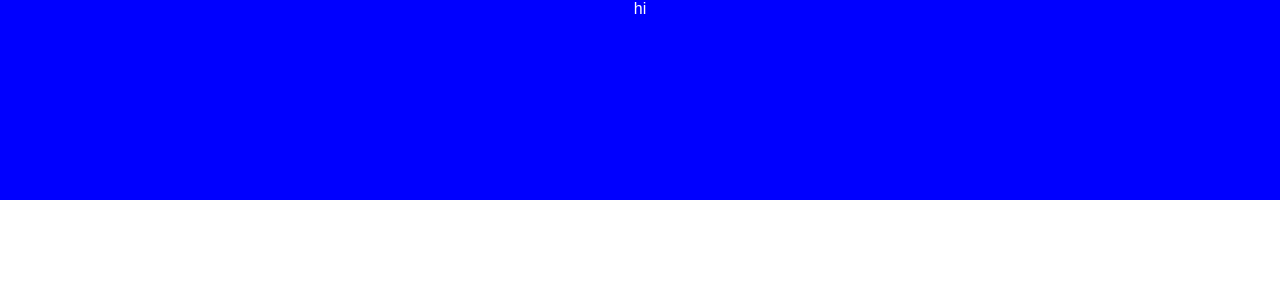
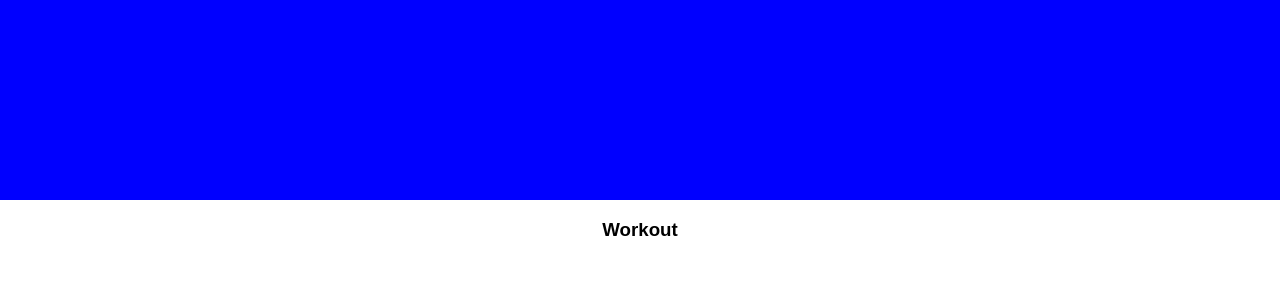
Before and after one commit to davideliason/react_fitness_log, a React (Create React App) app: page / in a window 1280 px wide. Shown: the top 300 px of the page. Built offline with nearby package versions, Linux system fonts and the light colour scheme.

Commit message:
add Workout Component and add to App Component

```diff
--- a/src/App.js
+++ b/src/App.js
@@ -1,6 +1,7 @@
 import React, { Component } from 'react';
 import logo from './logo.svg';
 import './App.css';
+import Workout from './Workout.js';
 
 
 
@@ -8,15 +9,11 @@ class App extends Component {
 
   render(){
 
-     var white = {
-     color: "white"
-    };
-
     return (
          <div className = "App">
             <div className = "App-header">
-              <span style={white}>hi</span>
             </div>
+            <Workout />
          </div>
       );
   }
--- /dev/null
+++ b/src/Workout.js
@@ -0,0 +1,13 @@
+import React, {Component} from 'react';
+
+class Workout extends Component {
+	render(){
+		return (
+			   <div>
+					<h3>Workout</h3>
+				</div>
+			);
+	}
+}
+
+export default Workout;
```
